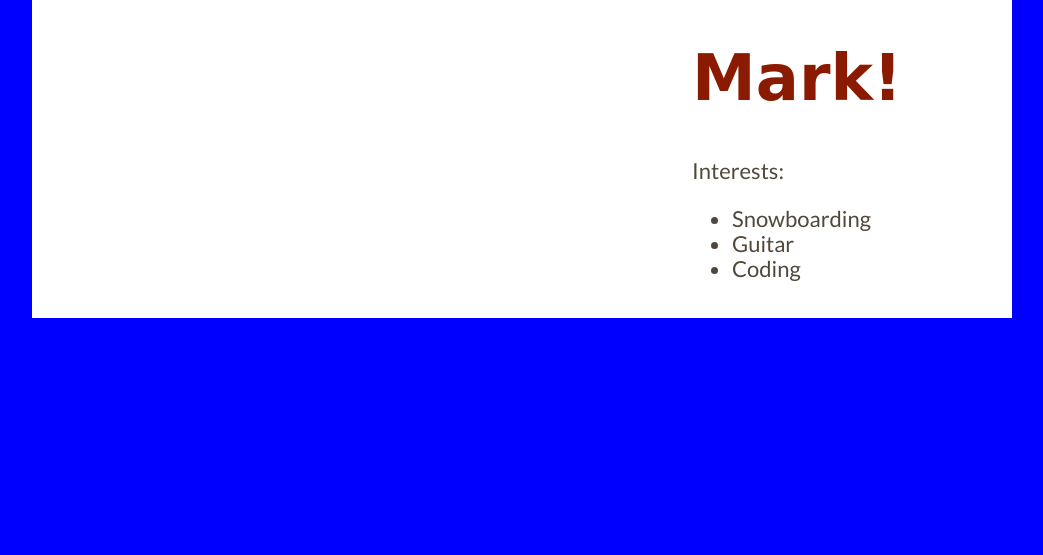
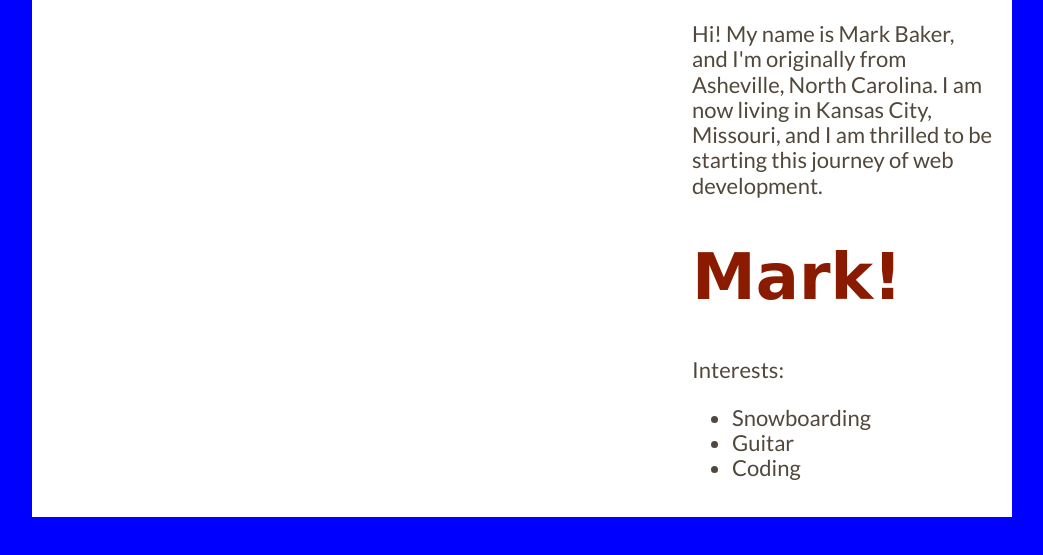
Before and after one commit to MarkBaker2005/MB-profile, a plain HTML site: page index.html in a window 1280 px wide. Shown: the part 61-616 px from the top of the page, without its empty margins (118-1161 px from the left). Drawn offline with nearby package versions, Linux system fonts and the light colour scheme; a web font is replaced by a local one.

Commit message:
Update index.html

```diff
--- a/index.html
+++ b/index.html
@@ -19,6 +19,8 @@
     <img src="mark photo.jpg" alt="With the kids by the river." />
   </div>
   <div class="textContainer">
+    <article>
+      <p>Hi! My name is Mark Baker, and I'm originally from Asheville, North Carolina. I am now living in Kansas City, Missouri, and I am thrilled to be starting this journey of web development.
     <h1>Mark!</h1>
     <p>Interests: </p>
     <ul>
```
